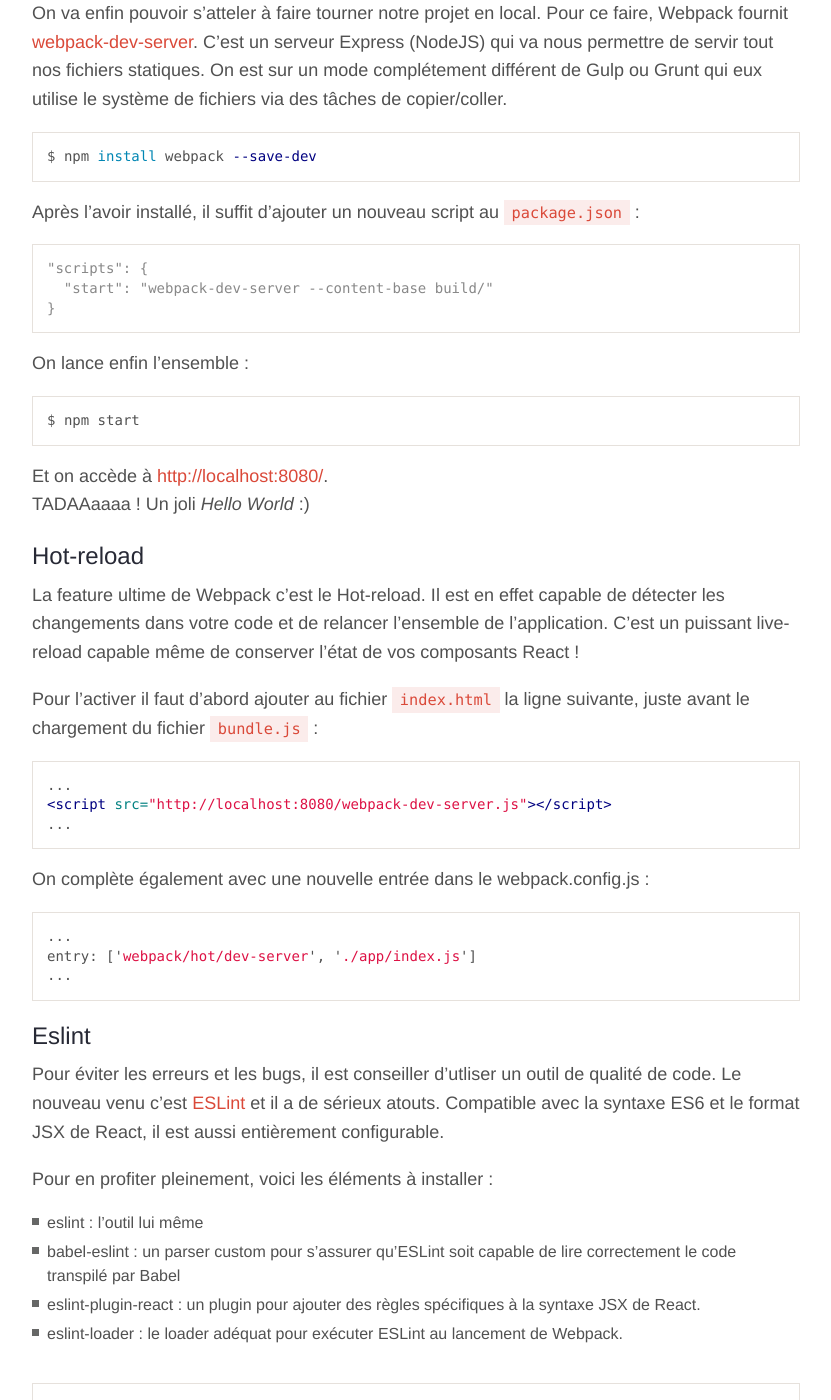
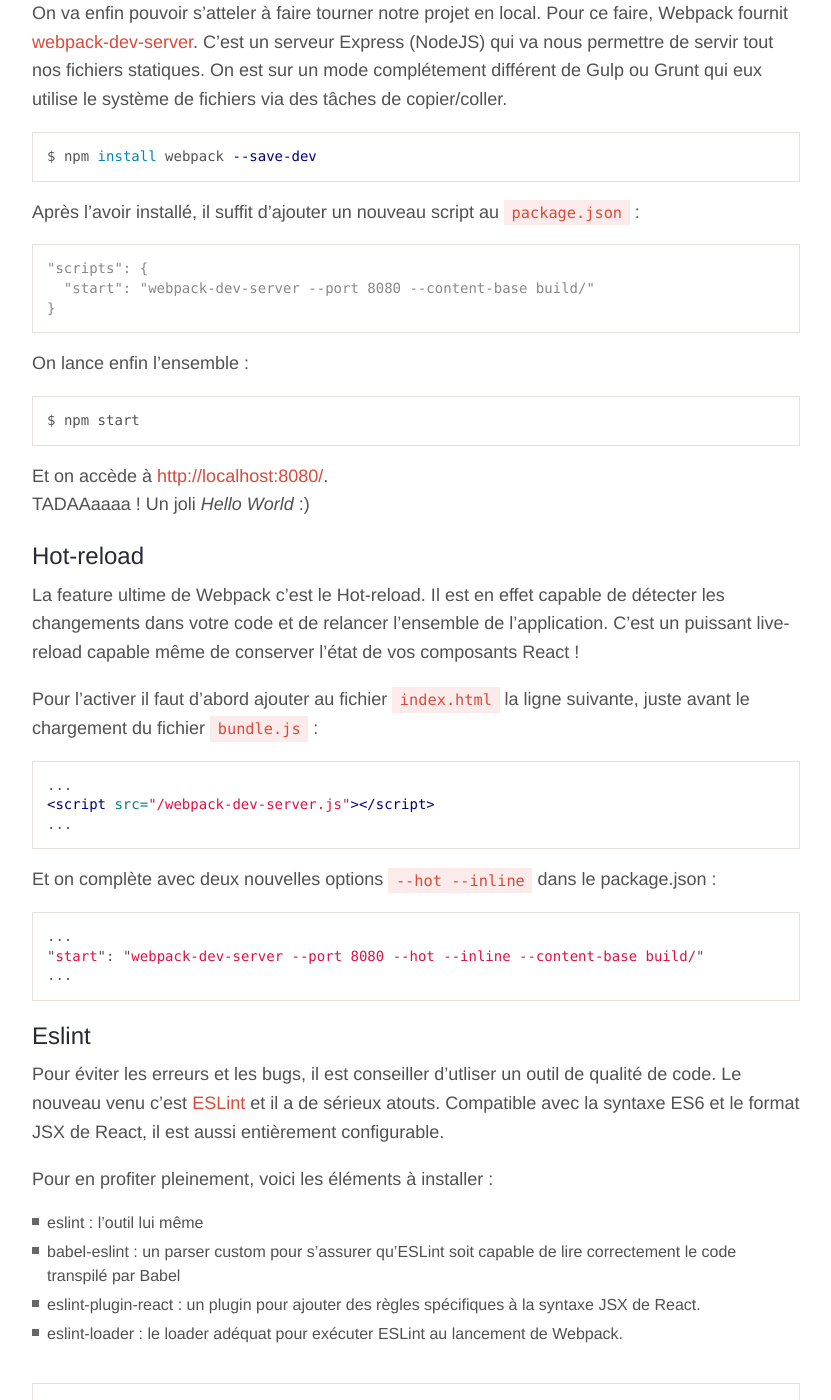
Before and after one commit to romaindso/romaindso.github.io, a Jekyll site: the page built from _posts/2015-08-26-react-webpack-starter.markdown, in a window 1280 px wide and 1400 px high, scrolled down 4975 px. Shown: the whole window, without its empty margins (224-1055 px from the left). Built offline with Jekyll 4.4.1, drawn with Linux system fonts in a browser that asks for light colours; nearby versions of some CDN libraries; Markdown is read by kramdown in place of the engine named in the settings; some of the changed text lies outside the part shown.

Commit message:
Align post content with github repo code

```diff
--- a/_posts/2015-08-26-react-webpack-starter.markdown
+++ b/_posts/2015-08-26-react-webpack-starter.markdown
@@ -196,7 +196,7 @@ $ npm install webpack --save-dev
 Après l'avoir installé, il suffit d'ajouter un nouveau script au `package.json` :
 {% highlight console %}
 "scripts": {
-  "start": "webpack-dev-server --content-base build/"
+  "start": "webpack-dev-server --port 8080 --content-base build/"
 }
 {% endhighlight %}
 
@@ -213,14 +213,14 @@ La feature ultime de Webpack c'est le Hot-reload. Il est en effet capable de dé
 Pour l'activer il faut d'abord ajouter au fichier `index.html` la ligne suivante, juste avant le chargement du fichier `bundle.js` :
 {% highlight html %}
 ...
-<script src="http://localhost:8080/webpack-dev-server.js"></script>
+<script src="/webpack-dev-server.js"></script>
 ...
 {% endhighlight %}
 
-On complète également avec une nouvelle entrée dans le webpack.config.js :
+Et on complète avec deux nouvelles options `--hot --inline` dans le package.json :
 {% highlight javascript %}
 ...
-entry: ['webpack/hot/dev-server', './app/index.js']
+"start": "webpack-dev-server --port 8080 --hot --inline --content-base build/"
 ...
 {% endhighlight %}
 
```
Also changed, not shown: other parts of _posts/2015-08-26-react-webpack-starter.markdown (+1 -1 lines).
